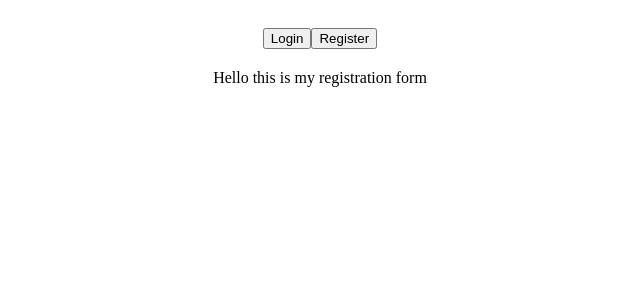
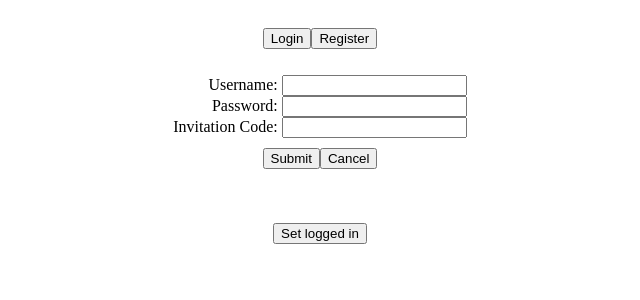
Before and after one commit to luig0/email-summary, a Next.js app: page / in a window 1280 px wide. Both pictures are taken after a click on the button "Register". Shown: the top 300 px of the page, without its empty margins (320-960 px from the left). Built offline with nearby package versions, Linux system fonts and the light colour scheme.

Commit message:
added user registration

```diff
--- a/src/lib/database/Adapter.ts
+++ b/src/lib/database/Adapter.ts
@@ -73,6 +73,6 @@ export async function createUser(username: string, passwordHash: string): Promis
       throw new Error(messages.INTERNAL_SERVER_ERROR);
     }
   } else {
-    throw new Error(messages.USERNAME_ALREADY_IN_USE);
+    throw new Error(messages.USERNAME_ALREADY_TAKEN);
   }
 }
--- a/src/pages/api/register.ts
+++ b/src/pages/api/register.ts
@@ -1,7 +1,8 @@
 import bcrypt from 'bcrypt';
 import type { NextApiRequest, NextApiResponse } from 'next';
 
-import * as db from '../../lib/AppDAO';
+import * as db from '../../lib/database/Adapter';
+import * as messages from '../../lib/Messages';
 
 const SALT_ROUNDS = 12;
 
@@ -9,30 +10,25 @@ export default async function handler(req: NextApiRequest, res: NextApiResponse)
   if (req.method === 'POST') {
     const { username, password, inviteCode } = req.body;
 
-    console.log('req.body:', req.body);
+    if (!username || !password || !inviteCode) return res.status(400).send(messages.BAD_REQUEST);
 
-    if (!username || !password || !inviteCode) res.status(400).send('Bad request');
-
-    if (inviteCode !== 'hr*4osYv7NBM^@') res.status(400).send('Bad request');
+    if (inviteCode !== 'word') return res.status(400).send(messages.BAD_REQUEST);
 
     try {
       const passwordHash = await bcrypt.hash(password, SALT_ROUNDS);
+      const result = await db.createUser(username, passwordHash);
 
-      // TODO: check if user already exists
-      await db.run(
-        `
-        INSERT INTO users (username, password_hash, date_created, date_modified)
-        VALUES (?, ?, ?, ?);
-      `,
-        [username, passwordHash, new Date().toISOString(), null]
-      );
-
-      res.status(200).send('Registration successful');
-    } catch (err) {
-      console.log('register.ts error:', err);
-      res.status(500).send('Server error');
+      if (result) return res.status(200).send(messages.REGISTRATION_SUCCESSFUL);
+      else return res.status(500).send('');
+    } catch (err: any) {
+      if ((err.message = messages.USERNAME_ALREADY_TAKEN)) {
+        return res.status(409).send(messages.USERNAME_ALREADY_TAKEN);
+      } else {
+        console.log('[register.ts] error:', err.message);
+        return res.status(500).send(err.message);
+      }
     }
   } else {
-    res.status(405).send('Method Not Allowed');
+    return res.status(405).send(messages.METHOD_NOT_ALLOWED);
   }
 }
--- a/src/pages/index.tsx
+++ b/src/pages/index.tsx
@@ -4,12 +4,12 @@ import { useState } from 'react';
 
 import LinkAccounts from '../components/LinkAccounts';
 
-interface LoginFormProps {
+interface FormProps {
   setLoggedIn: (arg: boolean) => void;
   setShowLoginForm: (arg: boolean) => void;
 }
 
-const LoginForm = (props: LoginFormProps) => {
+const LoginForm = (props: FormProps) => {
   const handleSubmit = async (event: React.FormEvent<HTMLFormElement>) => {
     event.preventDefault();
     const username = (document.getElementById('username') as HTMLInputElement)?.value;
@@ -53,6 +53,60 @@ const LoginForm = (props: LoginFormProps) => {
   );
 };
 
+const RegistrationForm = (props: FormProps) => {
+  const handleSubmit = async (event: React.FormEvent<HTMLFormElement>) => {
+    event.preventDefault();
+    const username = (document.getElementById('username') as HTMLInputElement)?.value;
+    const password = (document.getElementById('password') as HTMLInputElement)?.value;
+    const inviteCode = (document.getElementById('invite-code') as HTMLInputElement)?.value;
+
+    const res = await fetch('/api/register', {
+      method: 'POST',
+      headers: { 'Content-Type': 'application/json' },
+      body: JSON.stringify({ username, password, inviteCode }),
+    });
+
+    if (res.status === 409) {
+      setLoginStatus('That username is already taken!');
+    } else {
+      setLoginStatus(`${res.status} ${res.statusText}`);
+    }
+
+    // if (res.status === 200 && res.statusText === 'OK') setLoggedIn(true);
+  };
+
+  const { setLoggedIn, setShowLoginForm } = props;
+  const [loginStatus, setLoginStatus] = useState('');
+
+  return (
+    <div style={{ textAlign: 'center', height: '400px' }}>
+      <form onSubmit={handleSubmit}>
+        <fieldset className={styles.fieldset}>
+          <label>
+            Username: <input type="text" name="username" id="username" />
+          </label>
+          <br />
+          <label>
+            Password: <input type="password" name="password" id="password" />
+          </label>
+          <br />
+          <label>
+            Invitation Code: <input type="text" name="invite-code" id="invite-code" />
+          </label>
+          <br />
+        </fieldset>
+        <input type="submit" value="Submit" />
+        <input type="button" value="Cancel" onClick={() => setShowLoginForm(false)} />
+      </form>
+      <br />
+      {loginStatus.length > 0 && <span>{loginStatus}</span>}
+      <br />
+      <br />
+      <button onClick={() => setLoggedIn(true)}>Set logged in</button>
+    </div>
+  );
+};
+
 const App = () => {
   const [loggedIn, setLoggedIn] = useState(false);
   const [showLoginForm, setShowLoginForm] = useState(false);
@@ -83,11 +137,7 @@ const App = () => {
         </div>
         <div>
           {showLoginForm && <LoginForm setLoggedIn={setLoggedIn} setShowLoginForm={setShowLoginForm} />}
-          {showRegistrationForm && (
-            <>
-              <div>Hello this is my registration form</div>
-            </>
-          )}
+          {showRegistrationForm && <RegistrationForm setLoggedIn={setLoggedIn} setShowLoginForm={setShowLoginForm} />}
         </div>
       </div>
     );
```
